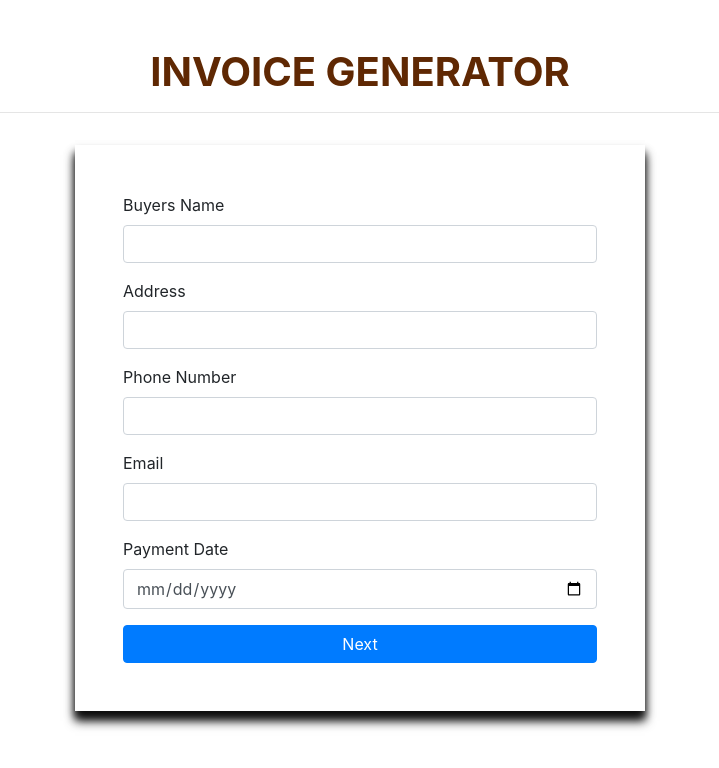
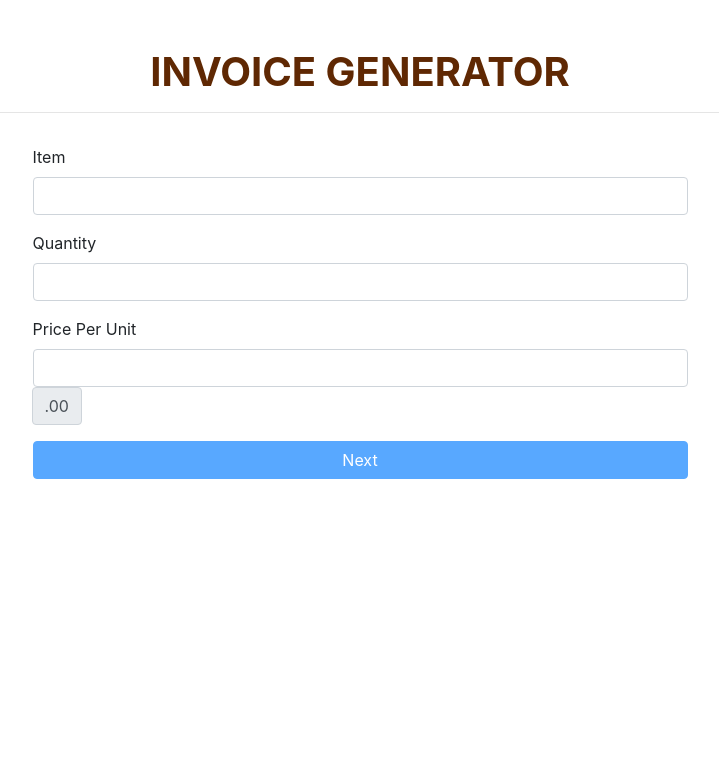
Before and after one commit to Jeff-Mwai/geoproject-assignment, an Angular app: page /items in a window 1280 px wide. Before the commit this address led to /. Shown: the top 768 px of the page, without its empty margins (280-999 px from the left). Built offline with nearby package versions, Linux system fonts and the light colour scheme.

Commit message:
added form validations

```diff
--- a/src/app/app-routing.module.ts
+++ b/src/app/app-routing.module.ts
@@ -1,7 +1,12 @@
 import { NgModule } from '@angular/core';
 import { RouterModule, Routes } from '@angular/router';
+import { ItemsComponent } from './components/items/items.component';
+import { UserInputComponent } from './components/user-input/user-input.component';
 
-const routes: Routes = [];
+const routes: Routes = [
+  {path: '', component: UserInputComponent},
+  {path: 'items', component: ItemsComponent},
+];
 
 @NgModule({
   imports: [RouterModule.forRoot(routes)],
--- a/src/app/app.component.html
+++ b/src/app/app.component.html
@@ -1,6 +1 @@
-<div class="container">
-  <app-user-input></app-user-input>
-</div>
-
-
 <router-outlet></router-outlet>
--- a/src/app/app.module.ts
+++ b/src/app/app.module.ts
@@ -1,5 +1,6 @@
 import { NgModule } from '@angular/core';
 import { BrowserModule } from '@angular/platform-browser';
+import { FormsModule, ReactiveFormsModule } from '@angular/forms';
 
 import { AppRoutingModule } from './app-routing.module';
 import { AppComponent } from './app.component';
@@ -16,7 +17,10 @@ import { NavbarComponent } from './components/navbar/navbar.component';
   ],
   imports: [
     BrowserModule,
-    AppRoutingModule
+    AppRoutingModule,
+    FormsModule,
+    ReactiveFormsModule
+
   ],
   providers: [],
   bootstrap: [AppComponent]
--- a/src/app/components/items/items.component.html
+++ b/src/app/components/items/items.component.html
@@ -1,2 +1,31 @@
 <app-navbar></app-navbar>
-<p>items works!</p>
+
+      <form #itemsForm="ngForm" (ngSubmit)="itemInfo()" novalidate>
+        <div class="row d-flex justify-content-center">
+          <div class="my-form mt-3 w-50">
+              <div class="form-group">
+                <label for="item">Item</label>
+                <input type="text" id="item" required #item="ngModel" [class.is-invalid]="item.invalid && item.touched" class="form-control" item="item" name="item" [(ngModel)]="itemsData.item"/>
+
+                <small class="text-danger" [class.d-none]="item.valid  || item.untouched">Item is required</small>
+              </div>
+              <div class="form-group">
+                <label for="quantity">Quantity</label>
+                <input type="number" id="quantity" required #quantity="ngModel" [class.is-invalid]="quantity.invalid && quantity.touched" class="form-control" name="quantity" [(ngModel)]="itemsData.quantity"/>
+
+                <small class="text-danger" [class.d-none]="quantity.valid  || quantity.untouched">Quantity is required</small>
+              </div>
+              <div class="form-group">
+                  <label for="price">Price Per Unit</label>
+                  <input type="tel" id="price" required #price="ngModel" pattern="^\d$" [class.is-invalid]="price.invalid && price.touched" class="form-control" name="price" [(ngModel)]="itemsData.price"/>
+                  <div class="input-group-append">
+                    <span class="input-group-text">.00</span>
+                  </div>
+
+                  <small class="text-danger" [class.d-none]="price.valid  || price.untouched">Price is required</small>
+              </div>
+
+              <button [disabled]="itemsForm.form.invalid" type="submit" class="btn btn-primary w-100">Next</button>
+              </div>
+      </div>
+      </form>
--- a/src/app/components/items/items.component.ts
+++ b/src/app/components/items/items.component.ts
@@ -6,10 +6,12 @@ import { Component, OnInit } from '@angular/core';
   styleUrls: ['./items.component.css']
 })
 export class ItemsComponent implements OnInit {
-
+  itemsData: any = {};
   constructor() { }
 
   ngOnInit(): void {
   }
-
+itemInfo(){
+  console.log(this.itemsData)
 }
+}
--- a/src/app/components/user-input/user-input.component.html
+++ b/src/app/components/user-input/user-input.component.html
@@ -1,28 +1,37 @@
 <app-navbar></app-navbar>
-    <div class="user-form">
+      <form #userForm="ngForm" (ngSubmit)="userInfo()" novalidate>
         <div class="row d-flex justify-content-center">
           <div class="my-form mt-3 p-5 w-50">
               <div class="form-group">
-                  <label for="exampleInputEmail1">Buyers Name</label>
-                  <input type="text" class="form-control">
+                <label for="address">Buyers Name</label>
+                <input type="text" id="name" required #name="ngModel" [class.is-invalid]="name.invalid && name.touched" class="form-control" name="name" [(ngModel)]="userData.name"/>
+
+                <small class="text-danger" [class.d-none]="name.valid  || name.untouched">Name is required</small>
               </div>
               <div class="form-group">
-                  <label for="exampleInputEmail1">Address</label>
-                  <input type="text" class="form-control">
+                <label for="address">Address</label>
+                <input type="text" id="address" required #address="ngModel" [class.is-invalid]="address.invalid && address.touched" class="form-control" name="address" [(ngModel)]="userData.address"/>
+
+                <small class="text-danger" [class.d-none]="address.valid  || address.untouched">Address is required</small>
               </div>
               <div class="form-group">
-                    <label for="exampleInputEmail1">Phone Number</label>
-                    <input type="text" class="form-control">
+                  <label for="phoneNumber">Phone Number</label>
+                  <input type="tel" id="phoneNumber" required #phoneNumber="ngModel" pattern="^\d{10}$" [class.is-invalid]="phoneNumber.invalid && phoneNumber.touched" class="form-control" name="phoneNumber" [(ngModel)]="userData.phoneNumber"/>
+
+                  <small class="text-danger" [class.d-none]="phoneNumber.valid  || phoneNumber.untouched">Phone Number is required and must be 10 digits</small>
               </div>
               <div class="form-group">
-                    <label for="exampleInputEmail1">Email</label>
-                    <input type="email" class="form-control">
+                  <label for="email">Email</label>
+                  <input type="email" id="email" required #email="ngModel" [class.is-invalid]="email.invalid && email.touched" class="form-control" cFormControl placeholder="Email" name="email" [(ngModel)]="userData.email"/>
+                  <small class="text-danger" [class.d-none]="email.valid  || email.untouched">Email is required</small>
               </div>
                <div class="form-group">
-                  <label for="exampleInputEmail1">Payment Date</label>
-                  <input type="date" class="form-control">
+                <label for="date">Payment Date</label>
+                <input type="date" id="date" required #date="ngModel" [class.is-invalid]="date.invalid && date.touched" class="form-control" name="date" [(ngModel)]="userData.date"/>
+
+                <small class="text-danger" [class.d-none]="date.valid  || date.untouched">Date is required</small>
               </div>
-                <button type="submit" class="btn btn-primary w-100">Next</button>
+              <button [disabled]="userForm.form.invalid" type="submit" class="btn btn-primary w-100">Next</button>
               </div>
-
       </div>
+      </form>
--- a/src/app/components/user-input/user-input.component.ts
+++ b/src/app/components/user-input/user-input.component.ts
@@ -1,4 +1,5 @@
 import { Component, OnInit } from '@angular/core';
+import { Router } from '@angular/router';
 
 @Component({
   selector: 'app-user-input',
@@ -6,10 +7,13 @@ import { Component, OnInit } from '@angular/core';
   styleUrls: ['./user-input.component.css']
 })
 export class UserInputComponent implements OnInit {
-
-  constructor() { }
+  userData: any = {};
+  constructor(private router: Router) { }
 
   ngOnInit(): void {
   }
-
+  userInfo(){
+    console.log(this.userData)
+    this.router.navigate(['/items'])
+  }
 }
```
Also changed, not shown: src/app/components/navbar/navbar.component.css (line endings or trailing spaces). Lines whose indentation alone changed are shown as unchanged.
